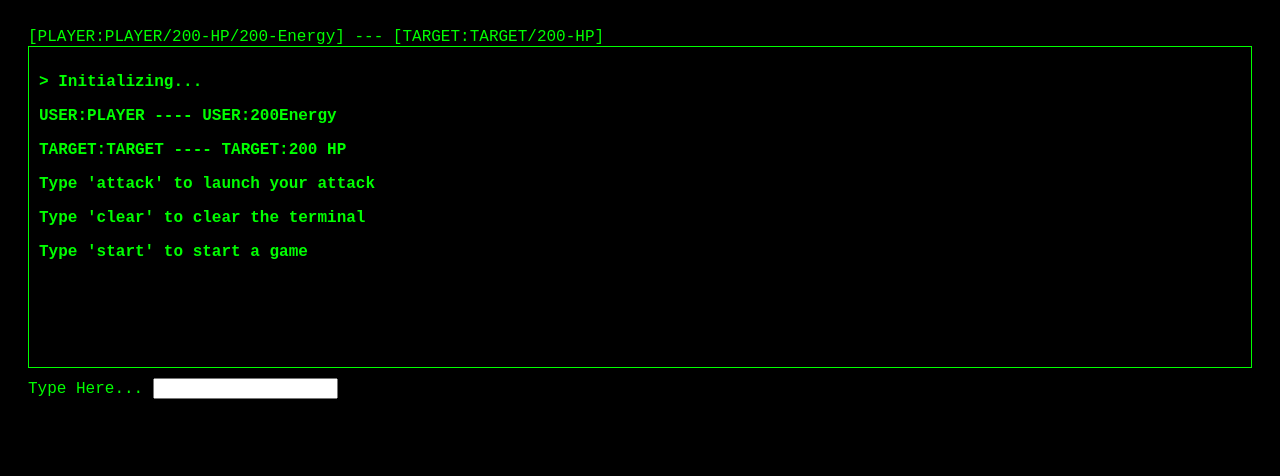
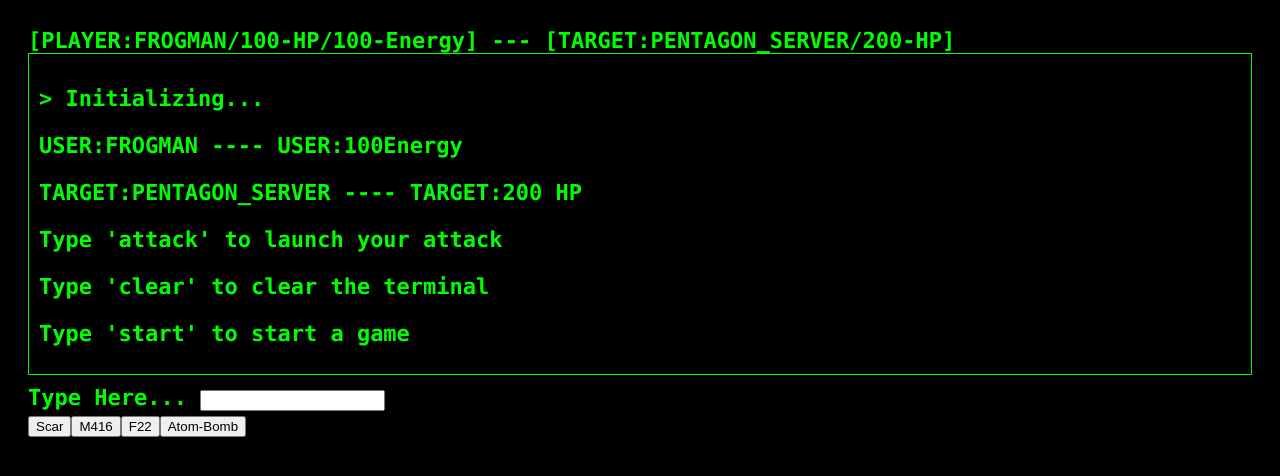
Before and after one commit to Ahtisham-1/Terminal_Game, a plain HTML site: page index.html in a window 1280 px wide. Drawn offline with Linux system fonts and the light colour scheme.

Commit message:
add exploit buttons to terminal UI

```diff
--- a/index.html
+++ b/index.html
@@ -11,6 +11,7 @@
     <div id="terminal"></div>
     <label for="command-input">Type Here...</label>
     <input type="text" id="command-input" />
+    <div id="exploitButtons"></div>
     <script src="index.js"></script>
   </body>
 </html>
--- a/index.js
+++ b/index.js
@@ -1,14 +1,16 @@
 const player = {
-  name: "PLAYER",
-  hp: 200,
-  maxHp: 250,
-  energy: 200,
+  name: "FROGMAN",
+  hp: 100,
+  energy: 100,
+  level: 1,
+  credits: 0,
 };
 const target = {
-  name: "TARGET",
+  name: "PENTAGON_SERVER",
   hp: 200,
   maxHp: 200,
-  isEncrypted: true,
+  firewall: 50,
+  isEncrypted: false,
 };
 
 function writeToTerminal(message) {
@@ -96,24 +98,24 @@
     unlocked: true,
   },
   {
-    name: "m416",
+    name: "M416",
     type: "bullet",
     damage: 20,
     energyCost: 30,
     unlocked: true,
   },
   {
-    name: "Raptor",
+    name: "F22",
     type: "missile",
     damage: 50,
     energyCost: 50,
     unlocked: false,
   },
   {
-    name: "tank",
+    name: "Atom-Bomb",
     type: "nuke",
-    damage: 70,
-    energyCost: 50,
+    damage: 200,
+    energyCost: 180,
     unlocked: false,
   },
 ];
@@ -148,6 +150,7 @@
   let findexpolit = exploits.find(function (exploit) {
     return exploit.name === name;
   });
+
   if (player.energy > findexpolit.energyCost) {
     player.energy -= findexpolit.energyCost;
     target.hp -= findexpolit.damage;
@@ -159,9 +162,28 @@
       `This attack needs ${findexpolit.energyCost} energy and You have ${player.energy} energy so you cannot use this attack`,
     );
   }
+
+  if (target.hp <= 0) {
+    writeToTerminal("You Win!");
+    return;
+  }
+  targetCounterattack();
+  if (player.hp <= 0) {
+    writeToTerminal("You Loose");
+  }
+
   updateStatus();
   return;
 }
 
+exploitsNames.forEach(renderExploitButtons);
+function renderExploitButtons(exploitsNames) {
+  let button = document.createElement("button");
+  button.textContent = exploitsNames;
+  button.addEventListener("click", function () {
+    runExploit(exploitsNames);
+  });
+  document.getElementById("exploitButtons").appendChild(button);
+}
 initTerminal();
 updateStatus();
--- a/style.css
+++ b/style.css
@@ -1,8 +1,10 @@
 body {
   background-color: black;
   color: #00ff00; /* Classic Matrix/Terminal Green */
-  font-family: "Courier New", Courier, monospace;
+  font-family: "Consolas";
   padding: 20px;
+  font-size: 22px;
+  font-weight: bold;
 }
 
 #terminal {
@@ -12,4 +14,5 @@
   padding: 10px;
   margin-bottom: 10px;
   font-weight: bold; /* Because you like it BOLD */
+  font-family: "consolas";
 }
```
